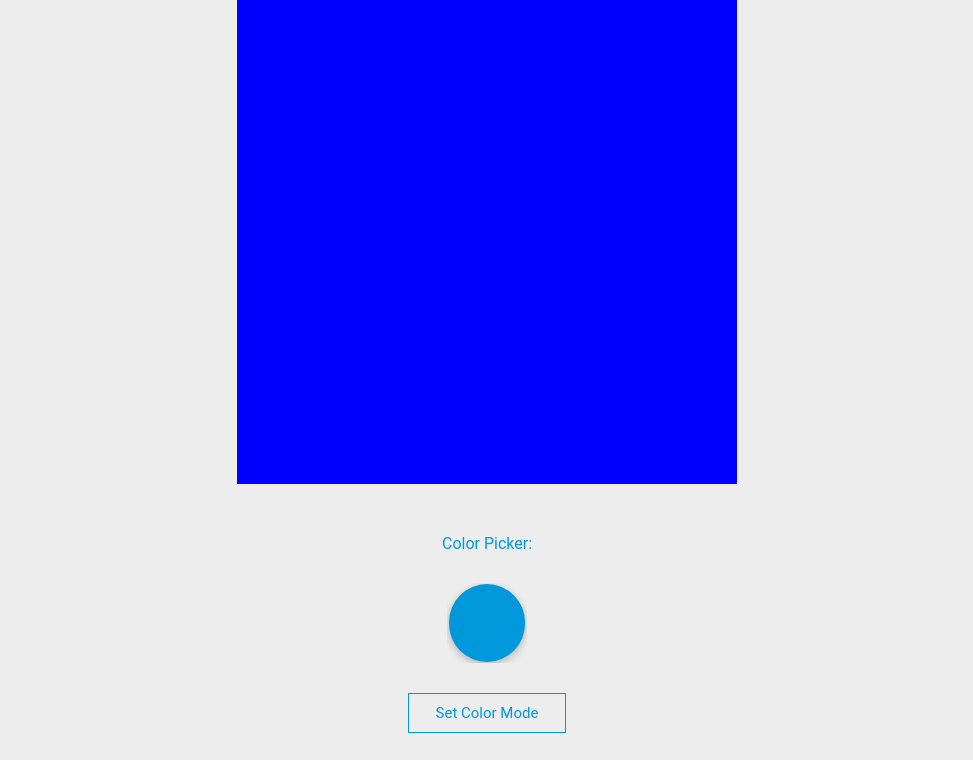
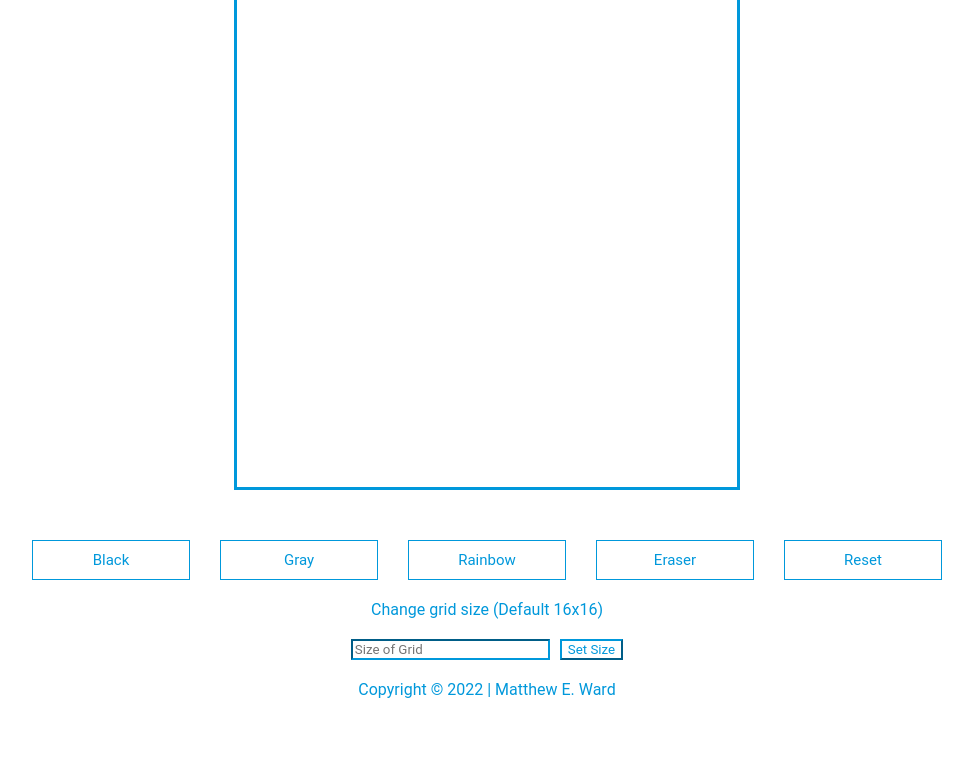
Before and after one commit to derpyfoop/Etch-a-Sketch, a plain HTML site: page index.html in a window 1280 px wide. Shown: the part 54-814 px from the top of the page, without its empty margins (153-1126 px from the left). Drawn offline with Linux system fonts and the light colour scheme.

Commit message:
Project Completed.

```diff
--- a/index.html
+++ b/index.html
@@ -13,16 +13,15 @@
 <body>
     <div class="mainCrt">
         <div class="selectors">
-            <label for="colorpicker" id="colorPickerText">Color Picker:</label>
-            <input type="color" id="colorPicker" value="#0098db">
-            <button id="setColorBtn" class="selectorBtns">Set Color Mode</button>
-            <button id="RainbowBtn" class="selectorBtns">Rainbow Mode</button>
-            <button id="earserBtn" class="selectorBtns">Eraser</button>
-            <button id="resetBtn" class="selectorBtns">Reset</button>
-            <p class="changeGridText">Change grid size (Default 16x16)</p>
+            <button id="setBlackBtn" class="selectorBtns" onclick="changeColor('black')">Black</button>
+            <button id="setGrayBtn" class="selectorBtns" onclick="changeColor('gray')">Gray</button>
+            <button id="rainbowBtn" class="selectorBtns" onclick="changeColor('random')">Rainbow</button>
+            <button id="earserBtn" class="selectorBtns" onclick="changeColor('white')">Eraser</button>
+            <button id="resetBtn" class="selectorBtns" onclick="resetGrid()">Reset</button>
         </div>
         <div class="gridCrt"></div>
     </div>
+    <p class="changeGridText">Change grid size (Default 16x16)</p>
     <div class="gridSizeCrt">
         <input type="text" placeholder="Size of Grid" value="" onchange="changeSize(this.value)" id="sizeInput"/>
         <button id="gridSizeButton" class="selectorBtns2">Set Size</button>
--- a/script.js
+++ b/script.js
@@ -1,17 +1,25 @@
-// DOM cache
+// DOM cache.
 const selectors = document.querySelector(".selectors");
-const colorPicker = document.getElementById("#colorPicker");
-const selectorBtns = document.querySelectorAll(".selectorBtns");
-const setColorBtn = document.getElementById("#setColorBtn");
-const RainbowBtn = document.getElementById("#RainbowBtn");
-const earserBtn = document.getElementById("#earserBtn");
-const resetBtn = document.getElementById("#resetBtn");
-const gridCrt = document.querySelector(".gridCrt");
+let selectorBtns = document.querySelectorAll(".selectorBtns");
+let setBlackBtn = document.getElementById("#setBlackBtn");
+let setGrayBtn = document.getElementById("#setGrayBtn");
+let rainbowBtn = document.getElementById("#rainbowBtn");
+let earserBtn = document.getElementById("#earserBtn");
+let resetBtn = document.getElementById("#resetBtn");
+let gridCrt = document.querySelector(".gridCrt");
 
+let color = "black";
+
+//Gets grid size.
 function changeSize(input) {
-    populateGrid(input)
+    if (input >= 2 && input <= 100) {
+        populateGrid(input)
+    } else {
+        console.log("Too many or too little squares.");
+    }
 }
 
+//Creates and fills the grid.
 function populateGrid(size) {
     gridCrt.style.gridTemplateColumns = `repeat(${size} , 1fr)`;
     gridCrt.style.gridTemplateRows = `repeat(${size} , 1fr)`;
@@ -19,9 +27,28 @@ function populateGrid(size) {
     let amount = size * size;
     for (let i = 0; i < amount; i++) {
         let square = document.createElement("div");
-        square.style.backgroundColor = "blue";
+        square.addEventListener("click", colorSquare);
+        square.style.backgroundColor = "white";
         gridCrt.insertAdjacentElement("beforeend", square);
     }
 }
 
 populateGrid(16);
+
+function colorSquare() {
+    if ((color === 'random')) {
+        this.style.backgroundColor = `hsl(${Math.random() * 360}, 100%, 50%)`;
+    } else {
+    this.style.backgroundColor = color;
+    }
+}
+
+function changeColor(choice) {
+    color = choice
+}
+
+function resetGrid() {
+    gridCrt = document.querySelector(".gridCrt");
+    let squares = document.querySelectorAll("div");
+    squares.forEach((div) => div.style.backgroundColor = 'white');
+}
--- a/styles.css
+++ b/styles.css
@@ -1,5 +1,5 @@
 * {
-    background-color: #ededed;
+    background-color: white;
     margin: 0;
     font-family: 'Roboto', sans-serif;;
 }
@@ -25,31 +25,11 @@ header {
 
 .selectors {
     display: flex;
-    flex-direction: column;
+    flex-direction: row;
     align-items: center;
     gap: 30px;
 
 }
-
-#colorPickerText {
-    color: #0098db;
-}
-
-#colorPicker {
-    width: 80px;
-    height: 80px;
-    border: none;
-}
-
-input[type='color']::-webkit-color-swatch-wrapper {
-    padding: 0;
-  }
-
-input[type='color']::-webkit-color-swatch {
-    border: none;
-    border-radius: 50px;
-    box-shadow: rgba(0, 0, 0, 0.24) 0px 3px 8px;
-  }
 
 .selectorBtns {
     width: 158px;
@@ -64,21 +44,27 @@ input[type='color']::-webkit-color-swatch {
     font-size: 15px;
 }
 
-.changeGridText {
-    color: #0098db;
-}
 
 .gridCrt {
     width: 500px;
     height: 500px;
     display: grid;
+    border: solid 3px #0098db;
+}
+
+.changeGridText {
+    display: flex;
+    justify-content: center;
+    color: #0098db;
+    margin-top: 20px;
+    margin-bottom: 20px;
 }
 
 .gridSizeCrt {
     display: flex;
     justify-content: center;
     gap: 10px;
-   margin-bottom: 100px;
+    margin-bottom: 20px;
 }
 
 #sizeInput {
```
Also changed, not shown: 1 other file.
